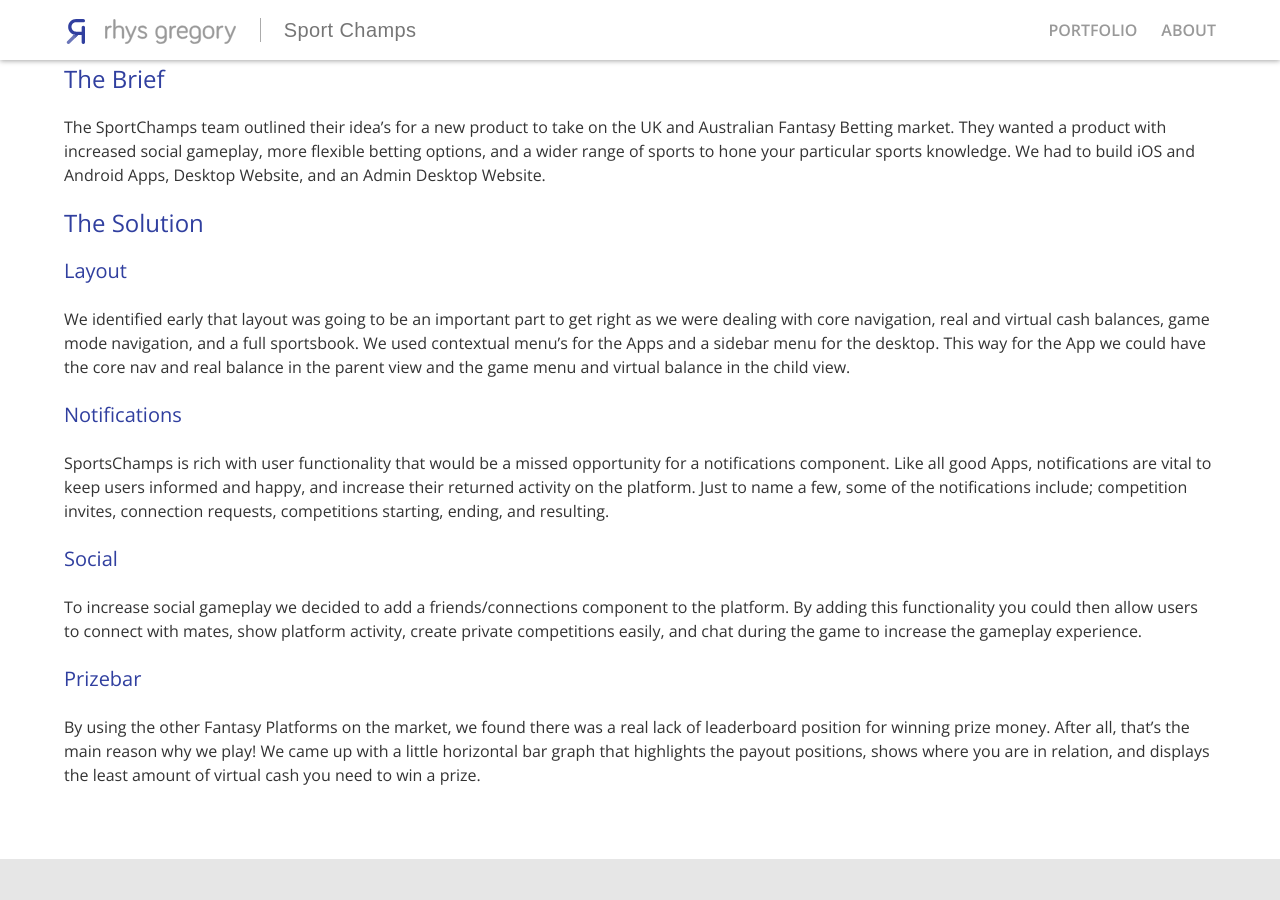
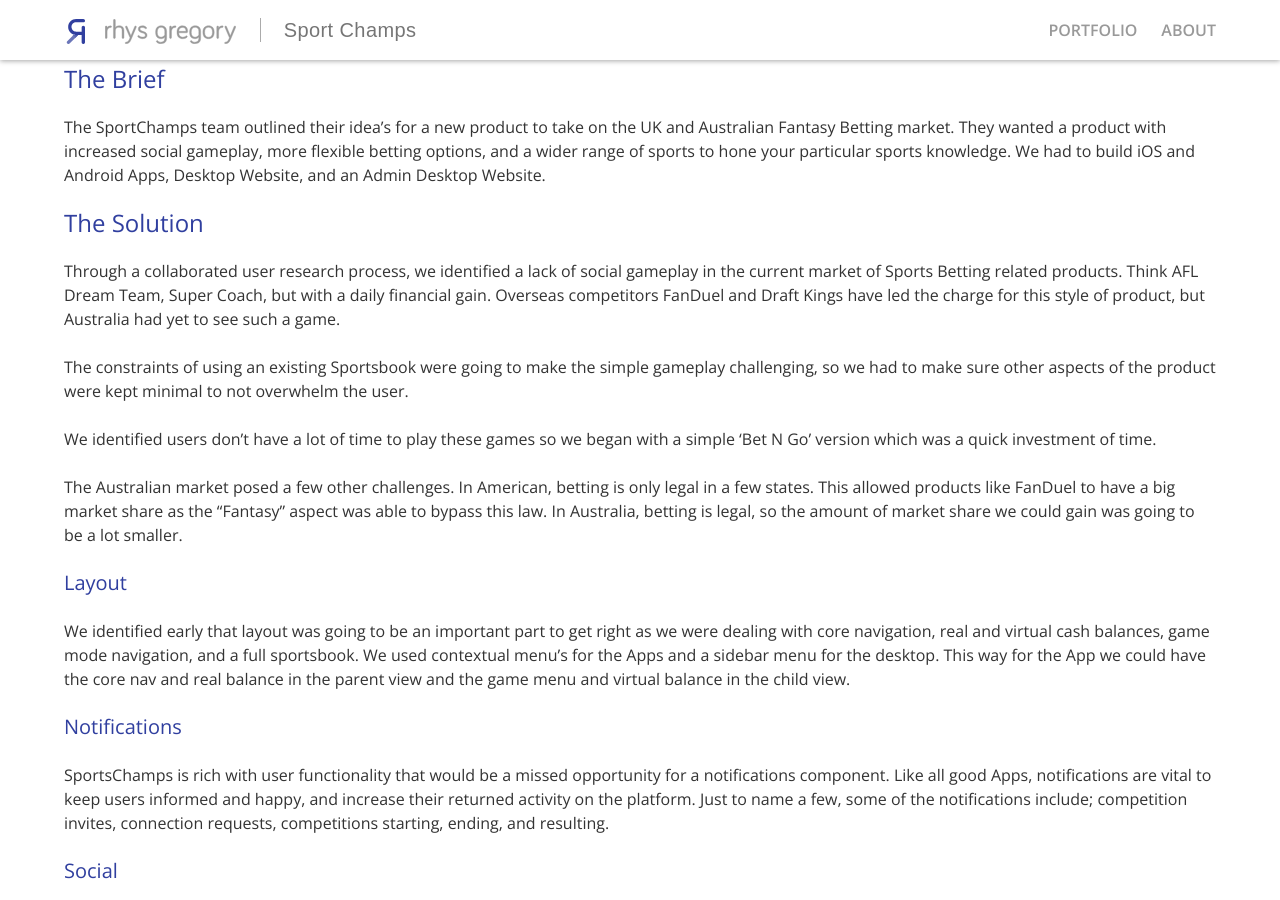
Before and after one commit to RhysyG/RhysyG.github.io, a Jekyll site: the page built from _posts/2016-06-01-sport-champs.md, in a window 1280 px wide and 900 px high, scrolled down 738 px. Built offline with Jekyll 4.4.1, drawn with Linux system fonts in a browser that asks for light colours; nearby versions of some CDN libraries.

Commit message:
Updated portfolio to be more UX centric

```diff
--- a/_posts/2016-04-24-pick-champs.markdown
+++ b/_posts/2016-04-24-pick-champs.markdown
@@ -14,8 +14,6 @@
 <div class="o-wrapper  o-wrapper--narrow  u-pt  u-pb+" markdown="1">
 
 PickChamps is a completely new, simple and fun way to play Daily Fantasy Sports. Accumulate points by making customized statistical predictions (picks) on real athletes. Earn more points than your competitors to climb your way up the leaderboard and win real cash!
-
-<a class="o-btn  c-btn" href="http://pickchamps.com/" target="_blank">Visit The Site <i class="i-new-tab"></i></a>
 
 ### The Brief
 PickChamps approached us to create a Daily Fantasy Sports Product with a difference. If you’re not familiar with Fantasy Sports, it’s a build your own fantasy team from a sporting code, earn points based on an athlete’s performance, climb your way to the top of the leaderboard, and win real cash. PickChamps wanted to create a similar experience but with no salary caps, customized statistical predictions (picks) instead of overall performance, and head to head battles for athletes.
--- a/_posts/2016-05-23-betting-club.markdown
+++ b/_posts/2016-05-23-betting-club.markdown
@@ -15,8 +15,6 @@
 <div class="o-wrapper  o-wrapper--narrow  u-pt  u-pb+" markdown="1">
 
 Betting.club offers punters the chance to **bet and be social** in the one platform. Gone are the days of having to screenshot your mobile and text your mates, do it ALL in the one location with Betting.club. Through our social betting platform you can **share form, tips and betting activity!**
-
-<a class="o-btn  c-btn" href="http://betting.club" target="_blank">Visit The Site <i class="i-new-tab"></i></a>
 
 ### The Brief
 Betting.club wanted to create a **real world online betting experience.** The common punter is inherently social, however there was a big gap in the market for social functionality, leaving users to resort to third party tools like texting. Betting.club seized this opportunity and came to us to bring it to life. In tern we came up with a minimal viable product with a full sportsbook, and some **nifty social features.**
--- a/_posts/2016-06-01-sport-champs.md
+++ b/_posts/2016-06-01-sport-champs.md
@@ -21,6 +21,14 @@
 The SportChamps team outlined their idea’s for a new product to take on the UK and Australian Fantasy Betting market. They wanted a product with increased social gameplay, more flexible  betting options, and a wider range of sports to hone your particular sports knowledge. We had to build iOS and Android Apps, Desktop Website, and an Admin Desktop Website.
 
 ### The Solution
+
+Through a collaborated user research process, we identified a lack of social gameplay in the current market of Sports Betting related products. Think AFL Dream Team, Super Coach, but with a daily financial gain. Overseas competitors FanDuel and Draft Kings have led the charge for this style of product, but Australia had yet to see such a game.
+
+The constraints of using an existing Sportsbook were going to make the simple gameplay challenging, so we had to make sure other aspects of the product were kept minimal to not overwhelm the user.
+
+We identified users don’t have a lot of time to play these games so we began with a simple ‘Bet N Go’ version which was a quick investment of time.
+
+The Australian market posed a few other challenges. In American, betting is only legal in a few states. This allowed products like FanDuel to have a big market share as the “Fantasy” aspect  was able to bypass this law. In Australia, betting is legal, so the amount of market share we could gain was going to be a lot smaller.
 
 #### Layout
 
```
Also changed, not shown: _posts/2016-05-24-wodify.md (renamed from _posts/2017-05-12-wodify.md, +1 -1 lines), about.md (+17 -34 lines), _drafts/2014-04-09-eq-pay.markdown (renamed from _posts/2014-04-09-eq-pay.markdown), _drafts/2014-05-27-smf-building.markdown (renamed from _posts/2014-05-27-smf-building.markdown), _drafts/2015-05-11-best-odds.markdown (renamed from _posts/2015-05-11-best-odds.markdown).
